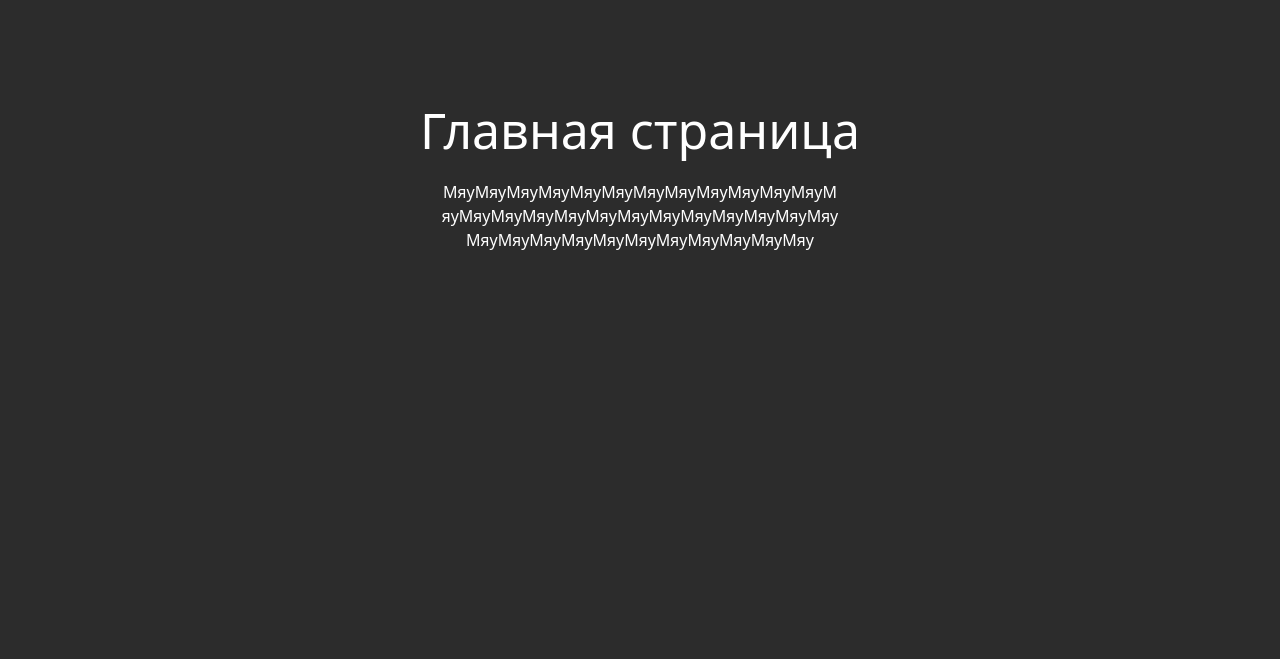
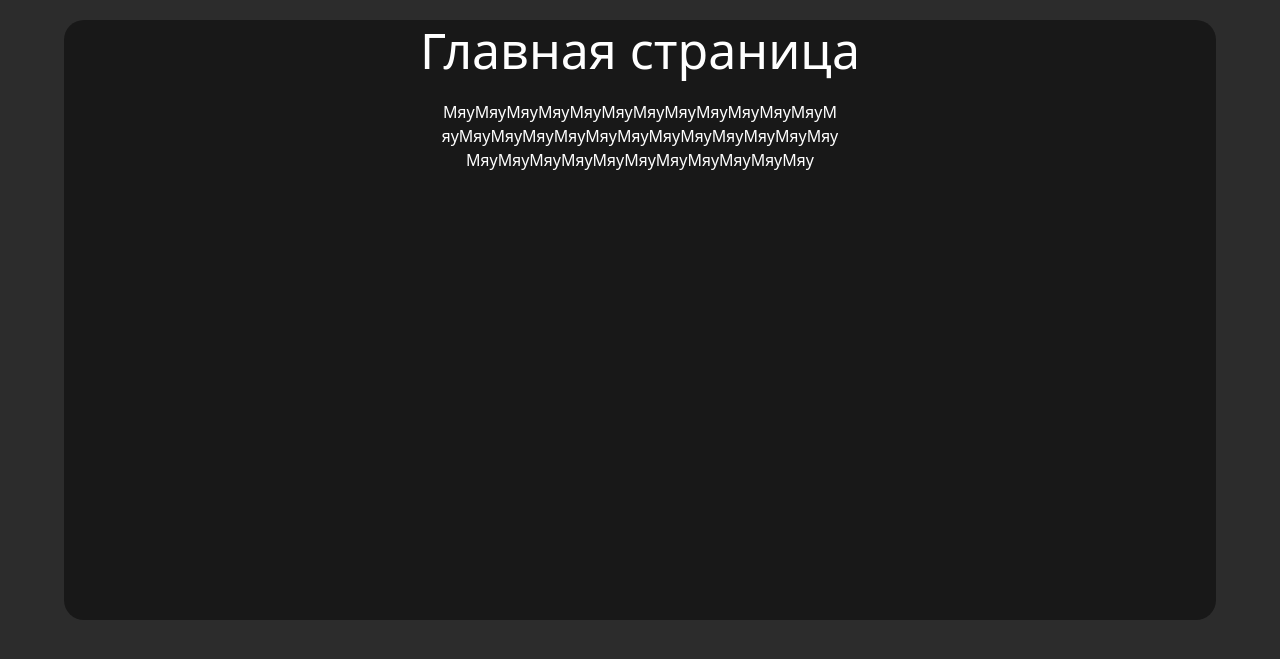
Before and after one commit to IzuneMai/django-proj2, a Django app: page / in a window 1280 px wide. Shown: the part 100-759 px from the top of the page. Run offline with Django 5.2, Linux system fonts and the light colour scheme; some libraries are stand-ins or nearby versions.

Commit message:
add main page style

```diff
--- a/proj1/main/static/main/css/main.css
+++ b/proj1/main/static/main/css/main.css
@@ -1,6 +1,4 @@
-body{
-    background: #2c2c2c;
-}
+/* header */
 
 nav{
     background: #181818;
@@ -68,22 +66,6 @@ nav ul li:hover, nav a:hover {
         top:20px;
     }
 
-}
-
-.features {
-    color: #fff;
-    margin-top:100px;
-    text-align: center;
-    width: 100%;
-    position: relative;
-}
-
-.features h1 {font-size:50px;}
-.features p {
-    max-width: 400px;
-    margin:20px auto;
-    word-wrap: break-word;
-    text-align: center;
 }
 
 .search-form {
@@ -174,3 +156,33 @@ nav ul li:hover, nav a:hover {
         justify-content: center;
     }
 }
+
+/* body */
+
+body{
+    background: #2c2c2c;
+}
+
+.content-page{
+    background: #181818;
+    width: 90%;
+    min-height: 600px;
+    margin: 20px auto;
+    border-radius: 20px;
+    position: relative;
+}
+
+.features {
+    color: #fff;
+    text-align: center;
+    width: 100%;
+    position: relative;
+}
+
+.features h1 {font-size:50px;}
+.features p {
+    max-width: 400px;
+    margin:20px auto;
+    word-wrap: break-word;
+    text-align: center;
+}
--- a/proj1/main/templates/main/index.html
+++ b/proj1/main/templates/main/index.html
@@ -3,12 +3,12 @@
 {% block title %}{{ title }}{% endblock %}
 
 {% block content %}
+<div class="content-page">
     <div class="features">
         <h1>{{ title }}</h1>
-        <p>МяуМяуМяуМяуМяуМяуМяуМяуМяуМяуМяуМяуМяуМяуМяуМяуМяуМяуМяуМяуМяуМяуМяуМяуМяуМяуМяуМяуМяуМяуМяуМяуМяуМяуМяуМяу</p>
+        <p>МяуМяуМяуМяуМяуМяуМяуМяуМяуМяуМяуМяуМяуМяуМяуМяуМяуМяуМяуМяуМяуМяуМяуМяуМяуМяуМяуМяуМяуМяуМяуМяуМяуМяуМяуМяу
+        </p>
+    </div>
+</div>
 
-        {% for val in values %}
-            <p>{{ val }}</p>
-        {% endfor%}
-    </div>
 {% endblock %}
--- a/proj1/main/templates/main/layout.html
+++ b/proj1/main/templates/main/layout.html
@@ -41,16 +41,13 @@
                 </ul>
             </div>
         </div>
-
         <form action="/search" method="get" class="search-form">
             <div class="search-container">
                 <input type="text" name="q" placeholder="Поиск..." value="{{ query }}" class="search-input">
             </div>
             <button type="submit" class="search-button">Найти</button>
         </form>
-
     </nav>
-
 
     <mian>
         {% block content %}
```
